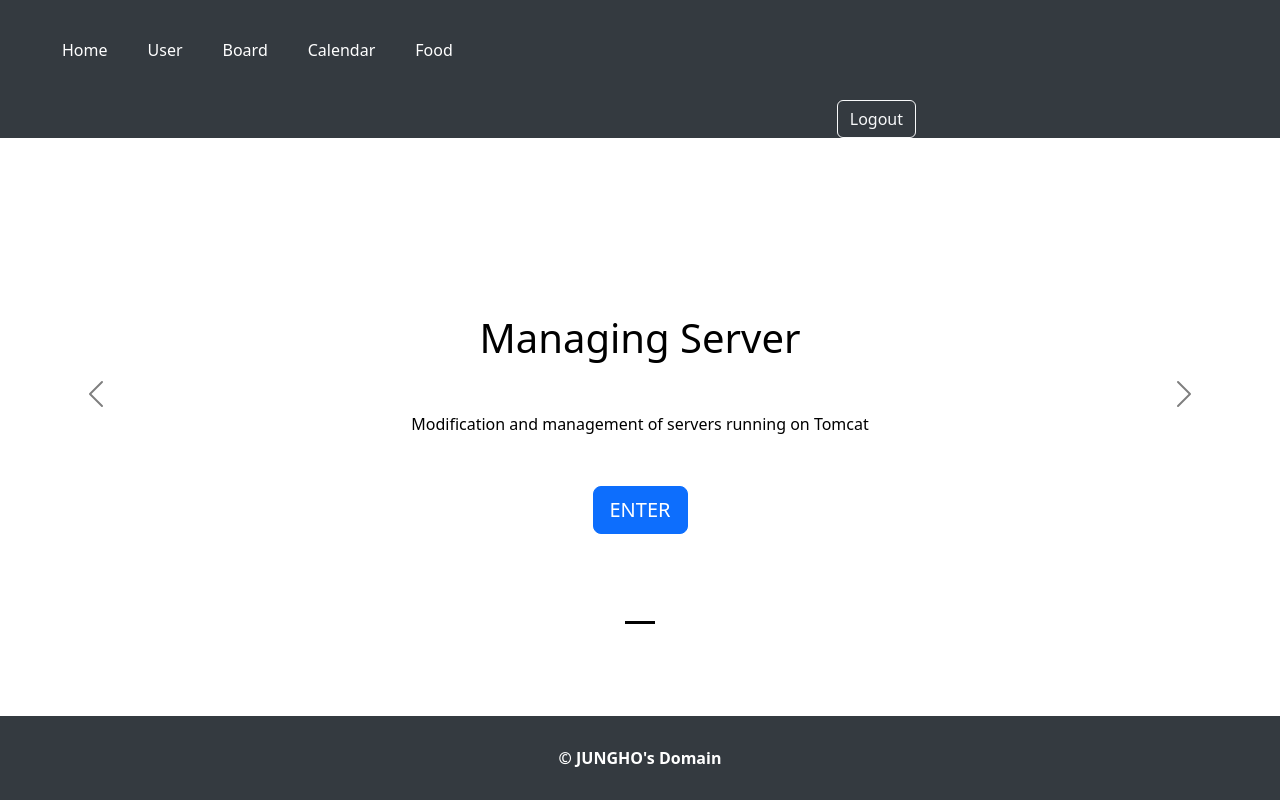
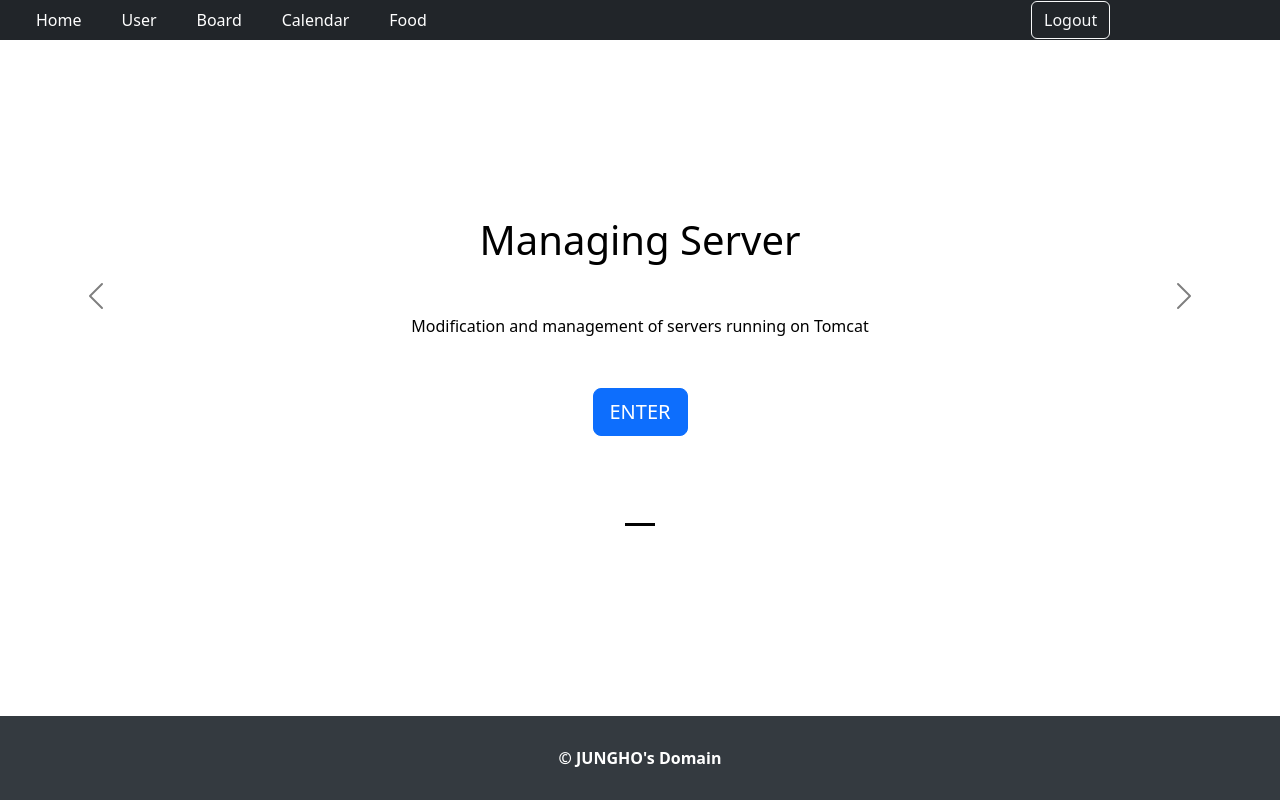
Before and after one commit to JUNGHO-GIT/LIFECHANGE, a React (Create React App) app in the folder client/: page / in a window 1280 px wide. Built offline with nearby package versions, Linux system fonts and the light colour scheme.

Commit message:
modified:   client/src/layout/Header.tsx

```diff
--- a/client/src/layout/Header.tsx
+++ b/client/src/layout/Header.tsx
@@ -1,41 +1,8 @@
 // Header.tsx
 import React from "react";
 import { Link } from "react-router-dom";
- import {createGlobalStyle} from "styled-components";
 import Sidebar from "./Sidebar";
 import "../assets/css/Custom.css";
-
- // ------------------------------------------------------------------------------------------------>
- const HeaderStyle = createGlobalStyle`
-   .header {
-     width: 100%;
-     background-color: #343a40;
-     color: #fff;
-   }
-
-   .nav {
-     display: flex;
-     flex-wrap: nowrap;
-     overflow-x: auto;
-     text-align: center;
-     white-space: nowrap;
-     -webkit-overflow-scrolling: touch;
-     padding: 0px 0px 30px 0px;
-   }
-
-   .form-control-dark {
-     border-color: var(--bs-gray);
-   }
-
-   .form-control-dark:focus {
-     border-color: #fff;
-     box-shadow: 0 0 0 .25rem rgba(255, 255, 255, .25);
-   }
-
-   .dropdown-toggle {
-     outline: 0;
-   }
- `;
 
 // ------------------------------------------------------------------------------------------------>
 const Header = () => {
@@ -104,19 +71,16 @@
 
   // ---------------------------------------------------------------------------------------------->
   return (
-     <>
-     <HeaderStyle />
-     <header className="header">
+    <div className="container-fluid bg-dark">
       <div className="row custom-flex-center">
-         <div className="d-lg-block col-12 custom-flex-center mt-6 ps-10">
+        <div className="col-8">
           {navList()}
         </div>
-         <div className="col-lg-6 col-7 custom-flex-right pe-10">
+        <div className="col-4">
           {formList()}
         </div>
       </div>
-     </header>
-     </>
+    </div>
   );
 };
 
```
Lines whose indentation alone changed are shown as unchanged.
